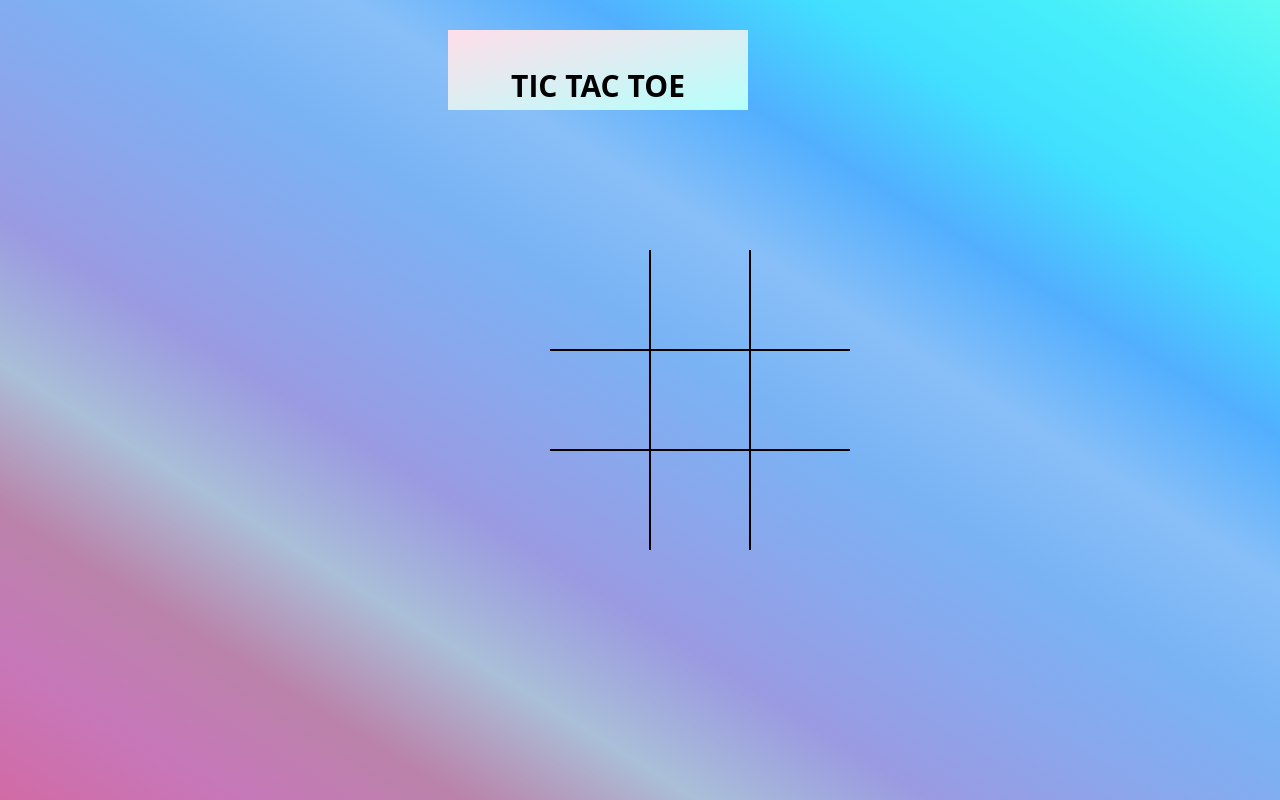
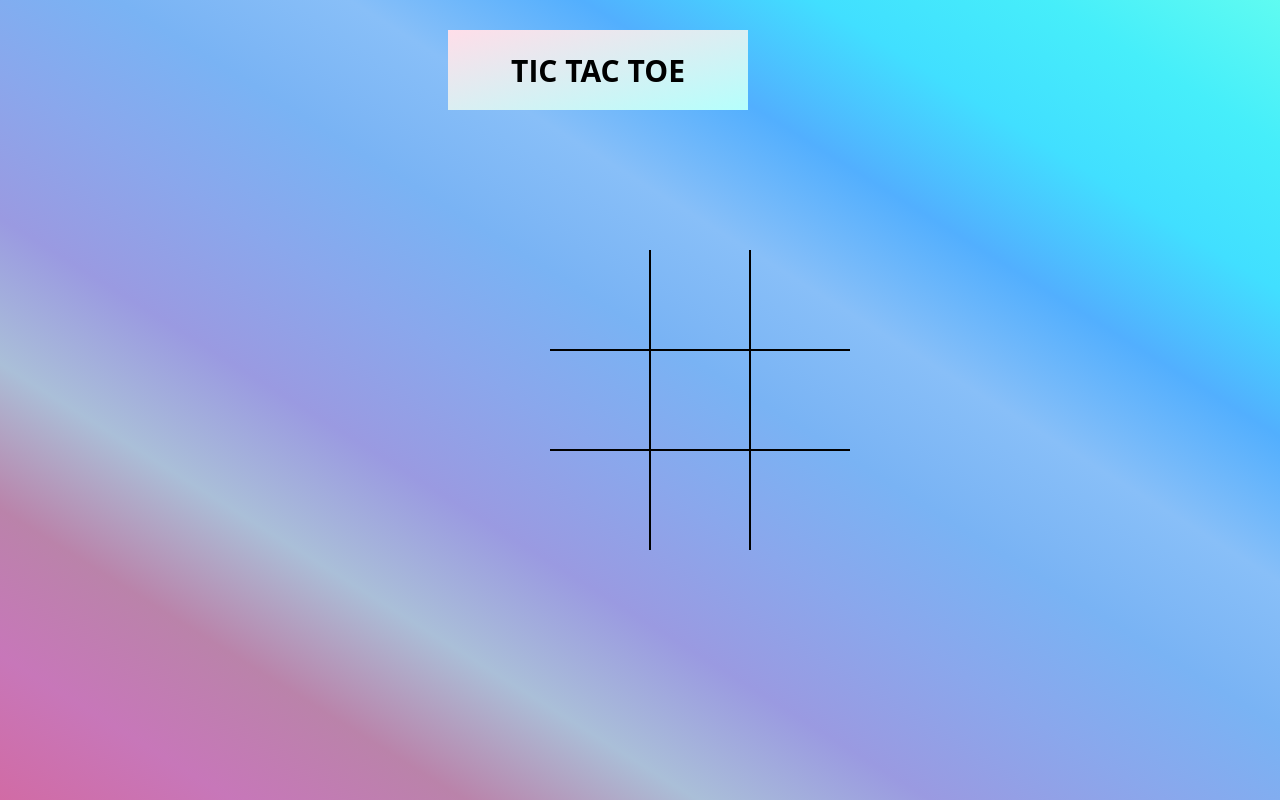
Before and after one commit to Patricia244/Tic-Tac-Toe-Game, a plain HTML site: page index.html in a window 1280 px wide. Drawn offline with Linux system fonts and the light colour scheme.

Commit message:
modified file

```diff
--- a/style.css
+++ b/style.css
@@ -26,12 +26,20 @@ body {
     #5ffbf1
   );
 }
+@font-face {
+  font-family: neon;
+  src: url();
+}
 .heading {
   width: 300px;
   height: 80px;
-  padding: 15px 10px;
   border: 1px #d3d9dd;
-  /* border-radius: 15%; */
+  display: grid;
+  justify-content: center;
+  align-content: center;
+  justify-items: center;
+  align-items: center;
+
   background-image: linear-gradient(to right bottom, #ffdee9, #b5fffc);
 }
 .heading {
@@ -91,6 +99,7 @@ body {
 .cell.x::before,
 .cell.x::after {
   background-color: black;
+  text-shadow: 0 0 20px #ff005b;
 }
 .cell.circle::before,
 .cell.circle::after {
@@ -99,6 +108,7 @@ body {
 .board.circle .cell:not(.x):not(.circle):hover::before,
 .board.circle .cell:not(.x):not(.circle):hover::after {
   background-color: lightgray;
+
 }
 .board.x .cell:not(.x):not(.circle):hover::before,
 .board.x .cell:not(.x):not(.circle):hover::after {
```
Also changed, not shown: 1 other file.
